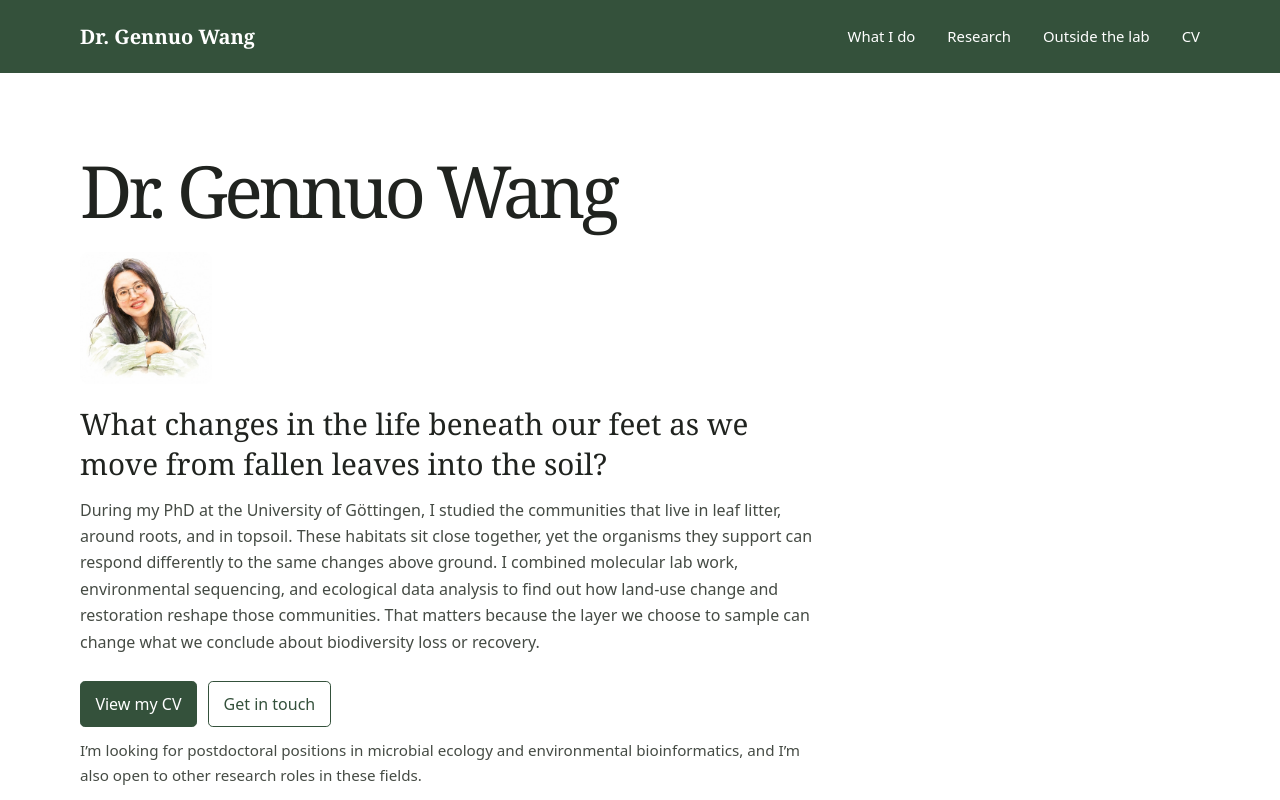
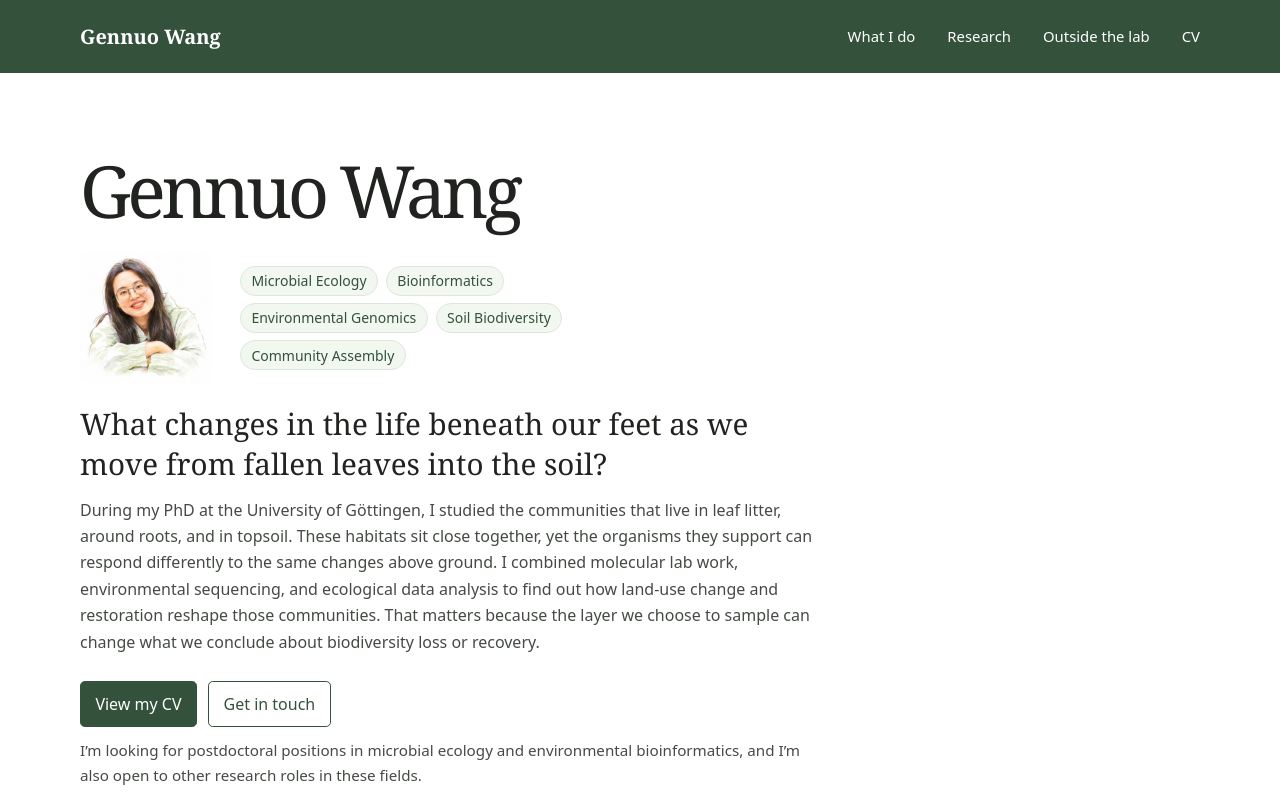
Before and after one commit to gennuowang/gennuowang.github.io, a plain HTML site: page index.html in a window 1280 px wide. Shown: the top 800 px of the page. Drawn offline with Linux system fonts and the light colour scheme.

Commit message:
Add research keywords and refine CV formatting

```diff
--- a/index.html
+++ b/index.html
@@ -4,25 +4,34 @@
 <meta charset="utf-8">
 <meta name="viewport" content="width=device-width, initial-scale=1">
 <meta name="description" content="Gennuo Wang’s research in microbial ecology, soil biodiversity, and environmental genomics.">
-<title>Dr. Gennuo Wang · Microbial Ecology</title>
-<link rel="stylesheet" href="style.css?v=2">
+<title>Gennuo Wang · Microbial Ecology</title>
+<link rel="stylesheet" href="style.css?v=3">
 </head>
 <body>
 <a class="skip" href="#main">Skip to content</a>
 <header class="site-header">
   <div class="top wrap">
-  <a class="brand" href="./">Dr. Gennuo Wang</a>
-  <nav aria-label="Main navigation"><a href="#skills">What I do</a><a href="#research">Research</a><a href="#outside">Outside the lab</a><a href="gennuo-wang-cv.pdf?v=2">CV</a></nav>
+  <a class="brand" href="./">Gennuo Wang</a>
+  <nav aria-label="Main navigation"><a href="#skills">What I do</a><a href="#research">Research</a><a href="#outside">Outside the lab</a><a href="gennuo-wang-cv.pdf?v=3">CV</a></nav>
   </div>
 </header>
 <main id="main">
   <section class="hero wrap" aria-labelledby="name">
-    <h1 id="name">Dr. Gennuo Wang</h1>
-    <img class="portrait" src="profile.jpg" alt="Portrait of Gennuo Wang" width="132" height="132">
+    <h1 id="name">Gennuo Wang</h1>
+    <div class="research-profile">
+      <img class="portrait" src="profile.jpg" alt="Portrait of Gennuo Wang" width="132" height="132">
+      <ul class="research-keywords" aria-label="Research interests">
+        <li>Microbial Ecology</li>
+        <li>Bioinformatics</li>
+        <li>Environmental Genomics</li>
+        <li>Soil Biodiversity</li>
+        <li>Community Assembly</li>
+      </ul>
+    </div>
     <div class="intro">
       <p class="lead">What changes in the life beneath our feet as we move from fallen leaves into the soil?</p>
       <p>During my PhD at the University of Göttingen, I studied the communities that live in leaf litter, around roots, and in topsoil. These habitats sit close together, yet the organisms they support can respond differently to the same changes above ground. I combined molecular lab work, environmental sequencing, and ecological data analysis to find out how land-use change and restoration reshape those communities. That matters because the layer we choose to sample can change what we conclude about biodiversity loss or recovery.</p>
-      <div class="actions"><a class="button primary" href="gennuo-wang-cv.pdf?v=2">View my CV</a><a class="button" href="mailto:gennuo.wang@uni-goettingen.de">Get in touch</a></div>
+      <div class="actions"><a class="button primary" href="gennuo-wang-cv.pdf?v=3">View my CV</a><a class="button" href="mailto:gennuo.wang@uni-goettingen.de">Get in touch</a></div>
       <p class="availability">I’m looking for postdoctoral positions in microbial ecology and environmental bioinformatics, and I’m also open to other research roles in these fields.</p>
     </div>
   </section>
@@ -100,6 +109,6 @@
     </div>
   </section>
 </main>
-<footer class="wrap"><span>© 2026 Gennuo Wang</span><div class="footer-links"><a href="gennuo-wang-cv.pdf?v=2">CV</a><a href="mailto:gennuo.wang@uni-goettingen.de">Email</a></div></footer>
+<footer class="wrap"><span>© 2026 Gennuo Wang</span><div class="footer-links"><a href="gennuo-wang-cv.pdf?v=3">CV</a><a href="mailto:gennuo.wang@uni-goettingen.de">Email</a></div></footer>
 </body>
 </html>
--- a/style.css
+++ b/style.css
@@ -25,13 +25,37 @@ nav a { font-size: .93rem; text-decoration: none; }
 nav a:hover, .brand:hover { text-decoration: underline; }
 .hero { padding-block: clamp(2.75rem, 6vw, 5rem); }
 .intro { max-width: 46rem; }
+.research-profile {
+  display: flex;
+  align-items: center;
+  gap: clamp(.75rem, 3vw, 1.75rem);
+  margin-top: 1.35rem;
+}
+.research-keywords {
+  display: flex;
+  flex-wrap: wrap;
+  gap: .45rem .5rem;
+  align-content: center;
+  max-width: 27rem;
+  list-style: none;
+  margin: 0;
+  padding: 0;
+}
+.research-keywords li {
+  padding: .16rem .65rem;
+  border: 1px solid var(--line);
+  border-radius: 1rem;
+  background: #f2f7ef;
+  color: var(--accent);
+  font-size: .875rem;
+}
 .portrait {
   display: block;
   width: 8.25rem;
   height: 8.25rem;
   object-fit: cover;
   border-radius: .6rem;
-  margin-top: 1.35rem;
+  flex: 0 0 auto;
 }
 .eyebrow { color: var(--accent); font-size: .875rem; letter-spacing: .07em; text-transform: uppercase; font-weight: 650; }
 h1, h2, h3 { font-family: Georgia, serif; font-weight: 500; line-height: 1.12; margin: 0; }
@@ -132,3 +156,7 @@ footer { border-top: 1px solid var(--line); padding-block: 1.15rem; color: var(-
   .research-grid { grid-template-columns: 1fr; }
   .wrap { width: calc(100% - 2rem); }
 }
+
+@media (max-width: 30rem) {
+  .portrait { width: 5.75rem; height: 5.75rem; }
+}
```
Also changed, not shown: 1 other file.
